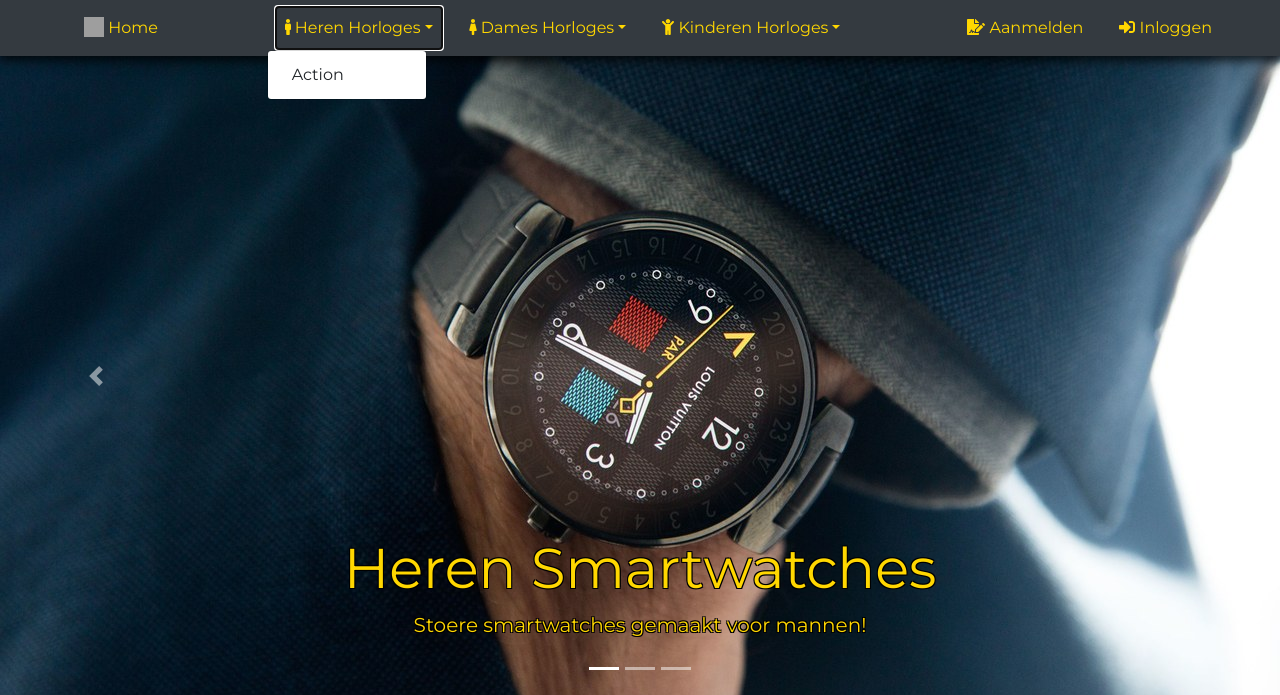
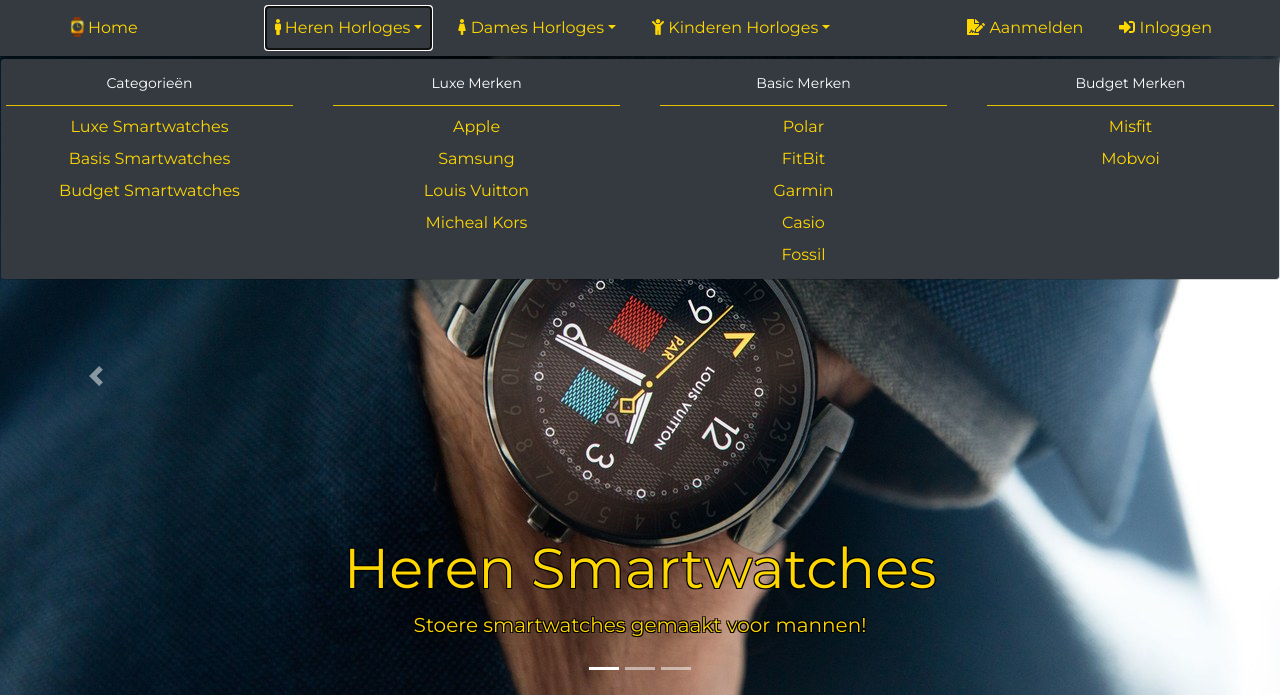
Before and after one commit to IJuanTM/watch4u, a PHP site: page / in a window 1280 px wide, after a click on "Heren Horloges". Shown: the top 695 px of the page. Run offline with PHP 8.4, Linux system fonts and the light colour scheme; some libraries are stand-ins or nearby versions; grey boxes are pictures that could not be loaded.

Commit message:
dropdown enzo shizzle

```diff
--- a/css/navbar.css
+++ b/css/navbar.css
@@ -1,4 +1,8 @@
 /* Navbar */
+
+.nav {
+    margin-bottom: 0;
+}
 
 .navbar {
     top: 0;
@@ -25,3 +29,42 @@
     background-color: #202020;
     border-radius: 10px;
 }
+
+
+/* Dropdown menu */
+
+.dropdown {
+    position: static;
+}
+
+.dropdown:hover .dropdown-menu {
+    display: block;
+}
+
+.dropdown-menu {
+    background-color: #343A40;
+    width: 100%;
+    text-align: center;
+}
+
+.dropdown-menu>li {
+    display: inline-block;
+}
+
+.dropdown-item {
+    color: gold !important;
+}
+
+.dropdown-item:hover {
+    background-color: #202020;
+    border-radius: 10px;
+}
+
+.dropdown-header {
+    color: white;
+}
+
+.dropdown-row {
+    margin: 5px;
+    background-color: gold;
+}
--- a/layout/navbar.php
+++ b/layout/navbar.php
@@ -9,10 +9,10 @@
 
         <!-- Home nav-item aan rechter kant. -->
         <ul class="navbar-nav mr-auto">
-            <a class="nav-text nav-link" href="#"></a>
-            <li class="nav-item active"><a class="nav-text nav-link" href="#"><img src="./img/icon/Watch.svg" alt="Logo" width="20px" height="20px" style="margin-bottom: 3px;" />
-                <!--<i class="fas fa-home"></i>--> Home
-            </a></li>
+            <li class="nav-item active">
+                <a class="nav-text nav-link" href="#">
+                    <img src="./img/icon/Watch.png" width="20px" height="20px" style="margin-bottom: 3px;">Home</a>
+            </li>
         </ul>
 
         <!-- Categorieën in het midden. -->
@@ -22,7 +22,43 @@
                     data-toggle="dropdown" aria-haspopup="true" aria-expanded="false">
                     <i class="fas fa-male"></i> Heren Horloges</a>
                 <div class="dropdown-menu" aria-labelledby="navbarDropdown">
-                    <a class="dropdown-item" href="#">Action</a>
+
+                    <div class="row">
+
+                        <div class="col-3">
+                            <h6 class="dropdown-header">Categorieën</h6>
+                            <hr class="dropdown-row">
+                            <a class="dropdown-item" href="#">Luxe Smartwatches</a>
+                            <a class="dropdown-item" href="#">Basis Smartwatches</a>
+                            <a class="dropdown-item" href="#">Budget Smartwatches</a>
+                        </div>
+
+                        <div class="col-3">
+                            <h6 class="dropdown-header">Luxe Merken</h6>
+                            <hr class="dropdown-row">
+                            <a class="dropdown-item" href="#">Apple</a>
+                            <a class="dropdown-item" href="#">Samsung</a>
+                            <a class="dropdown-item" href="#">Louis Vuitton</a>
+                            <a class="dropdown-item" href="#">Micheal Kors</a>
+                        </div>
+
+                        <div class="col-3">
+                            <h6 class="dropdown-header">Basic Merken</h6>
+                            <hr class="dropdown-row">
+                            <a class="dropdown-item" href="#">Polar</a>
+                            <a class="dropdown-item" href="#">FitBit</a>
+                            <a class="dropdown-item" href="#">Garmin</a>
+                            <a class="dropdown-item" href="#">Casio</a>
+                            <a class="dropdown-item" href="#">Fossil</a>
+                        </div>
+
+                        <div class="col-3">
+                            <h6 class="dropdown-header">Budget Merken</h6>
+                            <hr class="dropdown-row">
+                            <a class="dropdown-item" href="#">Misfit</a>
+                            <a class="dropdown-item" href="#">Mobvoi</a>
+                        </div>
+                    </div>
                 </div>
             </li>
 
@@ -31,7 +67,44 @@
                     data-toggle="dropdown" aria-haspopup="true" aria-expanded="false">
                     <i class="fas fa-female"></i> Dames Horloges</a>
                 <div class="dropdown-menu" aria-labelledby="navbarDropdown">
-                    <a class="dropdown-item" href="#">Action</a>
+
+                    <div class="row">
+
+                        <div class="col-3">
+                            <h6 class="dropdown-header">Categorieën</h6>
+                            <hr class="dropdown-row">
+                            <a class="dropdown-item" href="#">Luxe Smartwatches</a>
+                            <a class="dropdown-item" href="#">Basis Smartwatches</a>
+                            <a class="dropdown-item" href="#">Budget Smartwatches</a>
+                        </div>
+
+                        <div class="col-3">
+                            <h6 class="dropdown-header">Luxe Merken</h6>
+                            <hr class="dropdown-row">
+                            <a class="dropdown-item" href="#">Apple</a>
+                            <a class="dropdown-item" href="#">Samsung</a>
+                            <a class="dropdown-item" href="#">Louis Vuitton</a>
+                            <a class="dropdown-item" href="#">Micheal Kors</a>
+                        </div>
+
+                        <div class="col-3">
+                            <h6 class="dropdown-header">Basic Merken</h6>
+                            <hr class="dropdown-row">
+                            <a class="dropdown-item" href="#">Polar</a>
+                            <a class="dropdown-item" href="#">FitBit</a>
+                            <a class="dropdown-item" href="#">Garmin</a>
+                            <a class="dropdown-item" href="#">Casio</a>
+                            <a class="dropdown-item" href="#">Fossil</a>
+                        </div>
+
+                        <div class="col-3">
+                            <h6 class="dropdown-header">Budget Merken</h6>
+                            <hr class="dropdown-row">
+                            <a class="dropdown-item" href="#">Misfit</a>
+                            <a class="dropdown-item" href="#">Mobvoi</a>
+                        </div>
+
+                    </div>
                 </div>
             </li>
 
@@ -40,7 +113,25 @@
                     data-toggle="dropdown" aria-haspopup="true" aria-expanded="false">
                     <i class="fas fa-child"></i> Kinderen Horloges</a>
                 <div class="dropdown-menu" aria-labelledby="navbarDropdown">
-                    <a class="dropdown-item" href="#">Action</a>
+
+                    <div class="row">
+
+                        <div class="col-4">
+                            <h6 class="dropdown-header">Meisjes</h6>
+                            <hr class="dropdown-row">
+                        </div>
+
+                        <div class="col-4">
+                            <h6 class="dropdown-header">Jongens</h6>
+                            <hr class="dropdown-row">
+                        </div>
+
+                        <div class="col-4">
+                            <h6 class="dropdown-header">Universeel</h6>
+                            <hr class="dropdown-row">
+                        </div>
+
+                    </div>
                 </div>
             </li>
         </ul>
```
Also changed, not shown: img/icon/Actie.svg (added).
